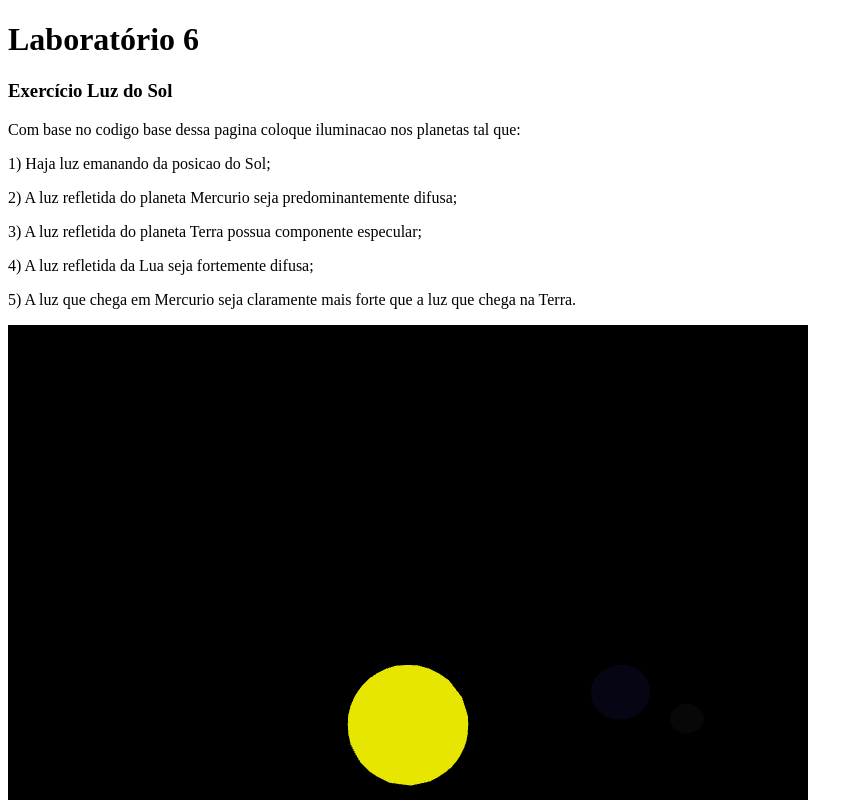
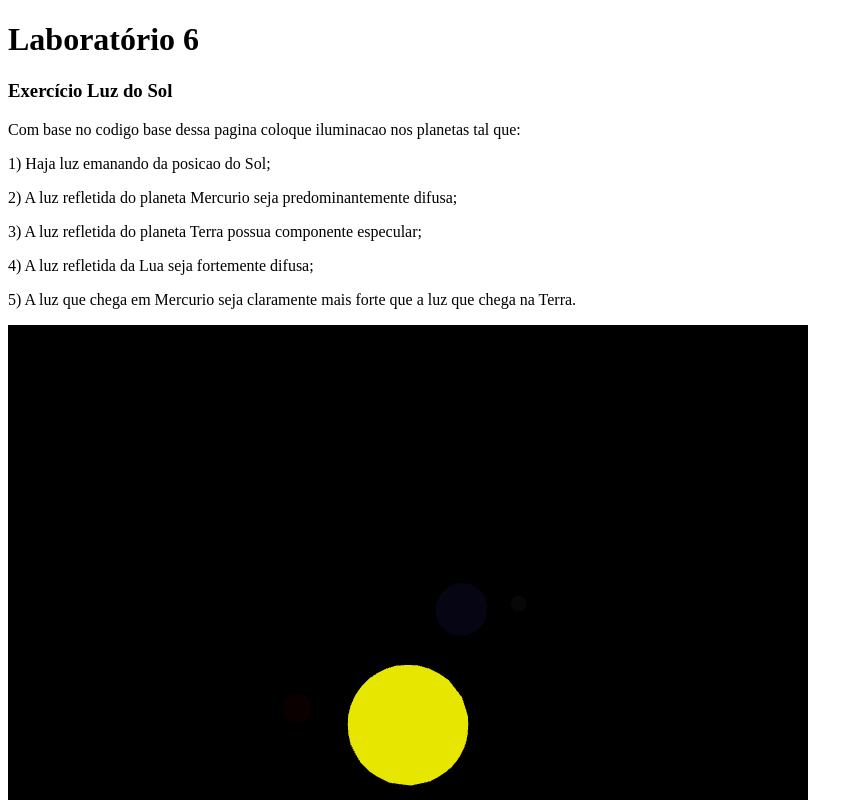
Before and after one commit to niltonvasques/webgl-samples, a plain HTML site: page lab6.2/luzdosol.html in a window 1280 px wide. Shown: the top 800 px of the page, without its empty margins (0-863 px from the left). Drawn offline with Linux system fonts and the light colour scheme.

Commit message:
Adicionado Mercúrio #3 #2 #1.
Calculado a luz dos corpos, multiplicando o inverso da distância pelo
componente de reflexão ( difusão e especular ).
Adicionado o planeta mercúrio de coloração avermelhada e próxima do sol.

```diff
--- a/lab6.2/luzdosol.html
+++ b/lab6.2/luzdosol.html
@@ -48,15 +48,22 @@
 
 			float teta 	= max( dot( vL, vNormal ), 0.0 );
 
-			vec4 diffuse	= uLColor * uMatDif * teta;
+			// Calculado a distância entre a luz e o vértice
+			float d		= distance( vPosW, uLPos );
+			//A luz difusa é então multiplicada pelo inverso da distância
+			vec4 nMatDif	= uMatDif * 1.0 / d;
+			vec4 nMatSpec	= uMatSpec * 1.0 / d;
+
+			vec4 diffuse	= uLColor * nMatDif * teta;
 
 			vec3 vV 	= normalize( uCamPos - vPosW );
 			vec3 vR		= normalize( reflect( -vL, vNormal ) );
 
+
 			float omega	= max( dot( vV, vR ), 0.0 );
-			vec4 specular	= uLColor * uMatSpec * pow( omega, uExpSpec );
+			vec4 specular	= uLColor * nMatSpec * pow( omega, uExpSpec );
 
-			gl_FragColor 	= ambient + diffuse + specular;
+			gl_FragColor 	= ( ambient + diffuse + specular ) ;
 		}
 	</script>
 
--- a/lab6.2/luzdosol.js
+++ b/lab6.2/luzdosol.js
@@ -21,6 +21,7 @@ var FOVy		= 75.0;
 var RotSun		= 0.0;
 var RotMoon		= 0.0;
 var RotEarth 		= 0.0;
+var RotMercury 		= 0.0;
 var transEarth		= 0.5;
 var deltaTrans		= 0.01;
 
@@ -43,7 +44,7 @@ var color	= new Float32Array(3);
 function initGL( canvas ) {
 
 	// Try to grab the standard context. If it fails, fallback to experimental.
-    	gl = canvas.getContext("webgl") || canvas.getContext("experimental-webgl");
+    	gl = canvas.getContext("experimental-webgl2") || canvas.getContext("webgl") || canvas.getContext("experimental-webgl");
 	if( !gl ) {
 		alert( "Could not initialize WebGL, sorry :(!" );
 		return gl;
@@ -176,6 +177,9 @@ function drawScene( ) {
 
 		//Desenha Lua
 		drawMoon( );
+
+		//Desenha Mercúrio
+		drawMercury( );
 	}catch( err ){
 		alert( err );
 		console.log( err.description );
@@ -234,7 +238,7 @@ function drawSun( ){
 	matSpec.elements[2] = 0.0;
 	matSpec.elements[3] = 1.0;
 
-	NS	= 100.0;
+	Ns	= 100.0;
 
 	drawShaderTerra( );
 }
@@ -244,7 +248,7 @@ function drawEarth( ){
 
 	//Desenha Terra
 	modelMat.setIdentity();
-	modelMat.scale( 0.4, 0.4, 0.4 );
+	modelMat.scale( 0.5, 0.5, 0.5 );
 	modelMat.rotate( RotEarth, 0, 1, 0 );
 	modelMat.translate( 2, 0, 0 );
 
@@ -272,16 +276,17 @@ function drawEarth( ){
 	matSpec.elements[2] = 0.7;
 	matSpec.elements[3] = 1.0;
 
-	NS	= 100.0;
+	Ns	= 10.0;
 
 	drawShaderTerra( );
 }
+
 
 function drawMoon( ){
 
 	modelMat.rotate( RotMoon, 0, 1, 0 );
 	modelMat.translate( 0.6, 0, 0 );
-	modelMat.scale( 0.5, 0.5, 0.5 );
+	modelMat.scale( 0.3, 0.3, 0.3 );
 
 	normMat.setIdentity();
 	normMat.setInverseOf( modelMat );
@@ -307,6 +312,43 @@ function drawMoon( ){
 	matSpec.elements[2] = 0.1;
 	matSpec.elements[3] = 1.0;
 
+	Ns	= 100.0;
+
+	drawShaderTerra( );
+}
+
+function drawMercury( ){
+
+
+	modelMat.setIdentity();
+	modelMat.scale( 0.2, 0.2, 0.2 );
+	modelMat.rotate( RotMercury, 0, 1, 0 );
+	modelMat.translate( 2.0, 0, 0 );
+
+	normMat.setIdentity();
+	normMat.setInverseOf( modelMat );
+	normMat.transpose();
+
+	lightColor.elements[0] = 0.4;
+	lightColor.elements[1] = 0.0;
+	lightColor.elements[2] = 0.0;
+	lightColor.elements[3] = 1.0;
+
+	matAmb.elements[0] = 0.1;
+	matAmb.elements[1] = 0.1;
+	matAmb.elements[2] = 0.1;
+	matAmb.elements[3] = 1.0;
+
+	matDif.elements[0] = 1.0;
+	matDif.elements[1] = 1.0;
+	matDif.elements[2] = 1.0;
+	matDif.elements[3] = 1.0;
+
+	matSpec.elements[0] = 0.2;
+	matSpec.elements[1] = 0.2;
+	matSpec.elements[2] = 0.2;
+	matSpec.elements[3] = 1.0;
+
 	NS	= 100.0;
 
 	drawShaderTerra( );
@@ -322,8 +364,9 @@ function animate() {
 	else
 		if (transEarth < 0.5)
 			deltaTrans *= -1.0;
-	RotEarth += 0.2;
+	RotEarth += 0.4;
 	RotMoon += 1;
+	RotMercury += 0.7;
 	drawScene();
 }
 
```
Also changed, not shown: 1 other file.
